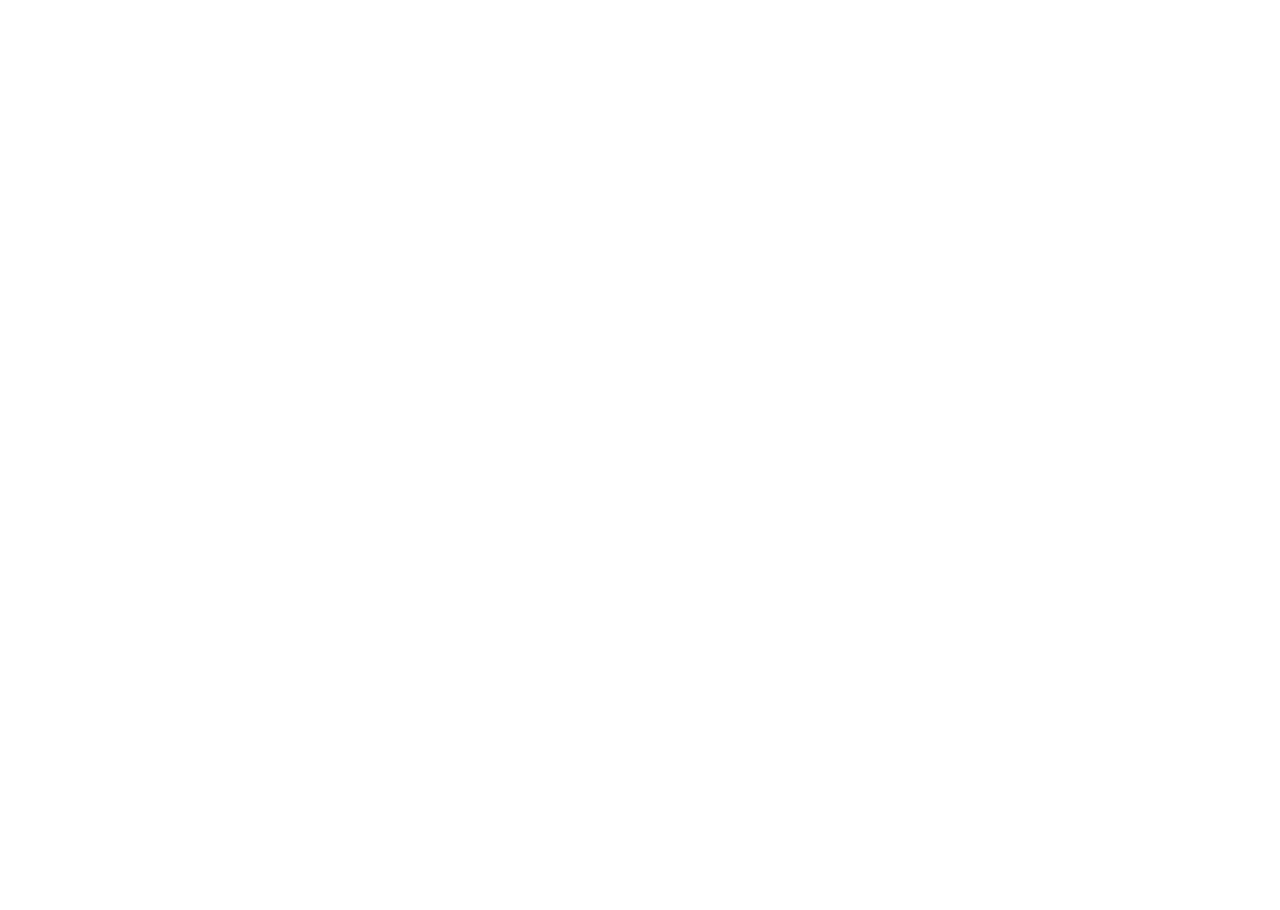
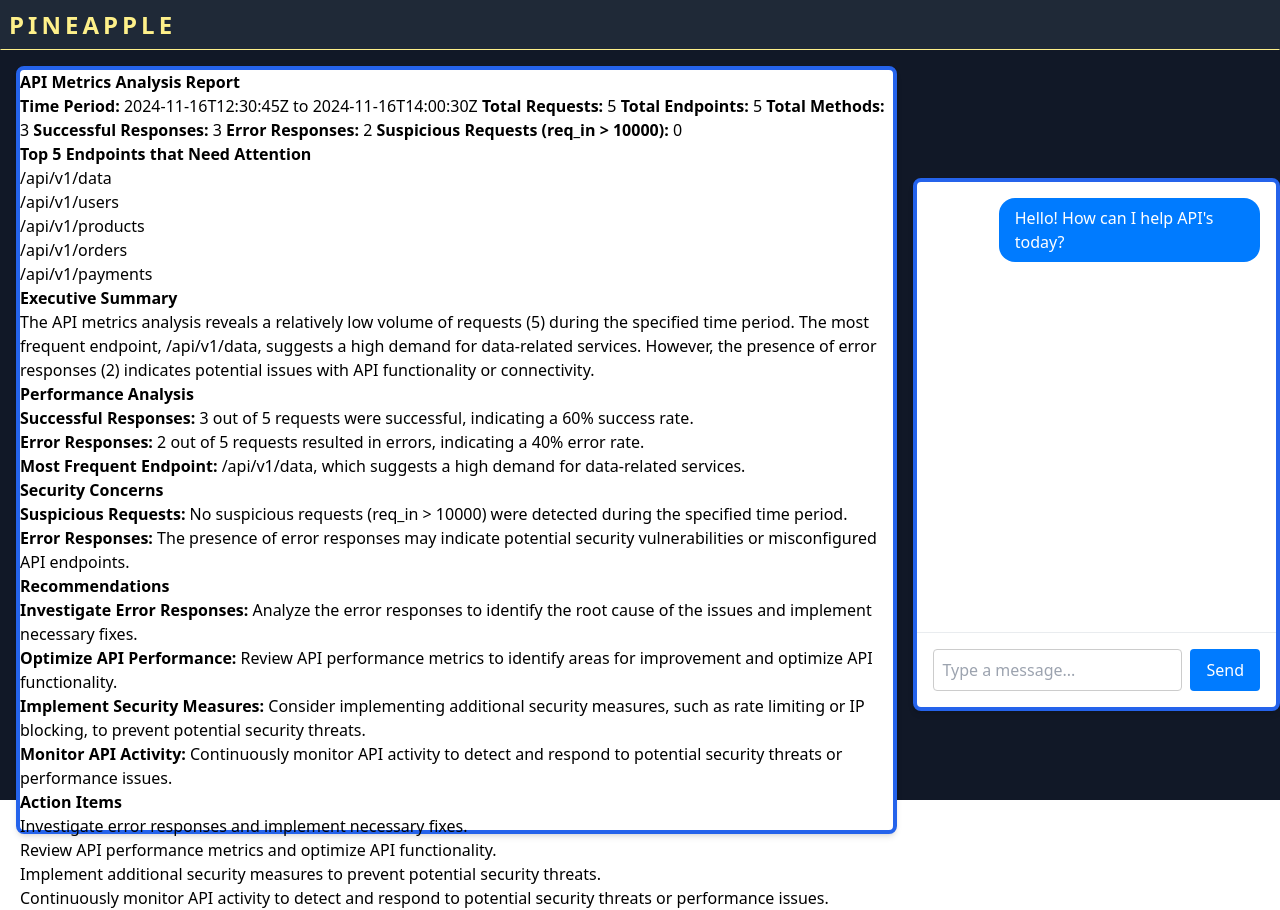
Before and after one commit to AnishG-git/HackUTD2024, a Nuxt app in the folder frontend/: page /report in a window 1280 px wide. Before the commit this address had no page. Before the commit the page ends 800 px from the top, so only its background shows below. Built offline with nearby package versions, Linux system fonts and the light colour scheme.

Commit message:
add report component and page to display markdown content

```diff
--- /dev/null
+++ b/frontend/components/Chat.vue
@@ -0,0 +1,93 @@
+<template>
+    <div class="chat-container">
+        <div class="chat-box">
+            <div class="ai-person-container">
+                <div class="person">Hello! How can I help API's today?</div>
+            </div>
+        </div>
+        <div class="chat-input-container">
+            <input class="chat-input" type="text" placeholder="Type a message..." />
+            <button class="chat-submit">Send</button>
+        </div>
+    </div>
+</template>
+
+<script>
+export default {
+    name: 'ChatComponent'
+}
+</script>
+
+<style scoped>
+.chat-container {
+    display: flex;
+    flex-direction: column;
+    height: 100%;
+}
+
+.chat-box {
+    flex: 1;
+    overflow-y: auto;
+    padding: 1rem;
+}
+
+.chat-input-container {
+    display: flex;
+    padding: 1rem;
+    gap: 0.5rem;
+    border-top: 1px solid #e9ecef;
+}
+
+.chat-input {
+    flex: 1;
+    padding: 0.5rem;
+    border: 1px solid #ccc;
+    border-radius: 4px;
+}
+
+.chat-submit {
+    padding: 0.5rem 1rem;
+    background: #007bff;
+    color: white;
+    border: none;
+    border-radius: 4px;
+    cursor: pointer;
+}
+
+/* Message styles for when you add messages */
+.ai-person-container {
+    margin-bottom: 1rem;
+}
+
+.person {
+    background: #007bff;
+    color: white;
+    padding: 0.5rem 1rem;
+    border-radius: 1rem;
+    margin-left: auto;
+    max-width: 80%;
+    width: fit-content;
+}
+
+.ai {
+    background: #e9ecef;
+    color: black;
+    padding: 0.5rem 1rem;
+    border-radius: 1rem;
+    margin-right: auto;
+    max-width: 80%;
+    width: fit-content;
+}
+
+.person-date,
+.ai-date {
+    font-size: 0.8rem;
+    color: #6c757d;
+    display: block;
+    margin-top: 0.25rem;
+}
+
+.person-date {
+    text-align: right;
+}
+</style>
--- /dev/null
+++ b/frontend/components/Report.vue
@@ -0,0 +1,39 @@
+<template>
+    <div v-html="markdownContent" class=""></div>
+</template>
+
+<script>
+import axios from 'axios';
+import { marked } from 'marked';
+
+export default {
+    data() {
+        return {
+            markdownContent: ''
+        };
+    },
+    props: {
+        filePath: {
+            type: String,
+            required: true
+        }
+    },
+    mounted() {
+        this.loadMarkdown();
+    },
+    methods: {
+        async loadMarkdown() {
+            try {
+                const response = await axios.get(this.filePath);
+                this.markdownContent = marked(response.data);
+            } catch (error) {
+                console.error('Error loading markdown file:', error);
+            }
+        }
+    }
+};
+</script>
+
+<style scoped>
+/* Add any styles you need here */
+</style>
--- a/frontend/components/navbar.vue
+++ b/frontend/components/navbar.vue
@@ -10,11 +10,33 @@
   navigateTo(path);
 };
 
+import { ref } from 'vue'
+
+const fetchChartData = async () => {
+  navigateTo('/report')
+  try {
+    const response = await fetch('http://127.0.0.1:8000/report', {
+      method: 'POST',
+      headers: {
+        'Content-Type': 'application/json',
+      },
+    });
+    if (!response.ok) {
+      throw new Error('Network response was not ok');
+    }
+    const data = await response.json();
+    console.log(data);
+  } catch (error) {
+    console.error('There has been a problem with your fetch operation:', error);
+  }
+};
+
+
 </script>
 
 <template>
   <div
-    class="relative text-white w-screen p-2 bg-gray-800 border border-b-yellow-300 border-l-transparent border-r-transparent border-t-transparent border-b-transparent">
+    class="relative text-white w-screen p-2 bg-gray-800 border border-b-yellow-200 border-l-transparent border-r-transparent border-t-transparent border-b-transparent">
     <div class="grid grid-cols-3 relative z-10">
       <div>
         <h1 class="text-2xl font-bold uppercase space-x-1 text-yellow-200">
@@ -23,19 +45,19 @@
       </div>
       <div></div>
       <div class="flex justify-end">
-        <button class="bg-yellow-300 hover:bg-yellow-600 text-black px-4 mx-4 py-2 rounded" @click="nav('/home')"
+        <button class="bg-yellow-200 hover:bg-yellow-600 text-black px-4 mx-4 py-2 rounded" @click="nav('/home')"
           v-if="loggedIn">
           Home
         </button>
-        <button class="bg-yellow-300 hover:bg-yellow-600 text-black px-4 mx-4 py-2 rounded" @click="nav('/tracking')"
+        <button class="bg-yellow-200 hover:bg-yellow-600 text-black px-4 mx-4 py-2 rounded" @click="nav('/tracking')"
           v-if="loggedIn">
           Tracking
         </button>
-        <button class="bg-yellow-300 hover:bg-yellow-600 text-black px-4 mx-4 py-2 rounded" @click="nav('/report')"
+        <button class="bg-yellow-200 hover:bg-yellow-600 text-black px-4 mx-4 py-2 rounded" @click="fetchChartData()"
           v-if="loggedIn">
           Reports
         </button>
-        <button @click="nav('/profile')" v-if="loggedIn" class="bg-yellow-300 rounded-full p-2 text-black">
+        <button @click="nav('/profile')" v-if="loggedIn" class="bg-yellow-200 rounded-full p-2 text-black">
           <UserCircleIcon class="h-6 w-6" />
         </button>
       </div>
--- /dev/null
+++ b/frontend/pages/home/data.json
@@ -0,0 +1,57 @@
+[
+    {
+      "sdk_key": "550e8400-e29b-41d4-a716-446655440000",
+      "request_id": "123e4567-e89b-12d3-a456-426614174000",
+      "raw_req_id": "REQ001-001",
+      "raw_resp_id": "RESP001-001",
+      "req_in": "2024-11-16T12:30:45Z",
+      "req_out": "2024-11-16T12:30:50Z",
+      "endpoint": "/api/v1/resource",
+      "resp_states": "200 OK",
+      "method": "GET"
+    },
+    {
+      "sdk_key": "d3b07384-d9a2-4b5d-96b9-d44d30821c17",
+      "request_id": "223e4567-e89b-12d3-a456-426614174001",
+      "raw_req_id": "REQ002-002",
+      "raw_resp_id": "RESP002-002",
+      "req_in": "2024-11-16T13:00:00Z",
+      "req_out": "2024-11-16T13:00:05Z",
+      "endpoint": "/api/v1/login",
+      "resp_states": "401 Unauthorized",
+      "method": "POST"
+    },
+    {
+      "sdk_key": "a8d4b167-cbf1-403b-b1f3-5c517b8ef2b0",
+      "request_id": "323e4567-e89b-12d3-a456-426614174002",
+      "raw_req_id": "REQ003-003",
+      "raw_resp_id": "RESP003-003",
+      "req_in": "2024-11-16T13:30:15Z",
+      "req_out": "2024-11-16T13:30:20Z",
+      "endpoint": "/api/v1/logout",
+      "resp_states": "200 OK",
+      "method": "DELETE"
+    },
+    {
+      "sdk_key": "f47ac10b-58cc-4372-a567-0e02b2c3d479",
+      "request_id": "423e4567-e89b-12d3-a456-426614174003",
+      "raw_req_id": "REQ004-004",
+      "raw_resp_id": "RESP004-004",
+      "req_in": "2024-11-16T14:00:30Z",
+      "req_out": "2024-11-16T14:00:40Z",
+      "endpoint": "/api/v1/data",
+      "resp_states": "500 Internal Server Error",
+      "method": "GET"
+    },
+    {
+      "sdk_key": "c9f0f895-dedf-4d49-b045-9a2b0e1e5874",
+      "request_id": "523e4567-e89b-12d3-a456-426614174004",
+      "raw_req_id": "REQ005-005",
+      "raw_resp_id": "RESP005-005",
+      "req_in": "2024-11-16T14:00:30Z",
+      "req_out": "2024-11-16T14:00:40Z",
+      "endpoint": "/api/v1/upload",
+      "resp_states": "201 Created",
+      "method": "POST"
+    }
+  ]
--- /dev/null
+++ b/frontend/pages/report/index.vue
@@ -0,0 +1,37 @@
+<template>
+    <div class="flex flex-col w-screen h-screen bg-gray-900 text-white">
+        <navbar />
+        <div class="flex h-full">
+            <div
+                class="m-4 max-w-screen-lg flex text-black text-md bg-white rounded-lg shadow-md border-blue-600 border-4">
+                <Report filePath="/business_report.md" />
+            </div>
+            <div class="mt-32 w-3/6 h-4/6 text-black text-md bg-white rounded-lg shadow-md border-blue-600 border-4">
+                <Chat>
+
+
+                </Chat>
+            </div>
+
+
+        </div>
+    </div>
+</template>
+
+<script>
+import Report from '@/components/Report.vue';
+export default {
+    name: 'ReportPage',
+    data() {
+        return {
+            // Add your data properties here
+        };
+    },
+    methods: {
+        // Add your methods here
+    },
+    mounted() {
+        // Add your mounted logic here
+    }
+};
+</script>
--- /dev/null
+++ b/frontend/public/business_report.md
@@ -0,0 +1,53 @@
+**API Metrics Analysis Report**
+=====================================
+
+**Time Period:** 2024-11-16T12:30:45Z to 2024-11-16T14:00:30Z
+**Total Requests:** 5
+**Total Endpoints:** 5
+**Total Methods:** 3
+**Successful Responses:** 3
+**Error Responses:** 2
+**Suspicious Requests (req_in > 10000):** 0
+
+**Top 5 Endpoints that Need Attention**
+----------------------------------------
+
+1. /api/v1/data
+2. /api/v1/users
+3. /api/v1/products
+4. /api/v1/orders
+5. /api/v1/payments
+
+**Executive Summary**
+---------------------
+
+The API metrics analysis reveals a relatively low volume of requests (5) during the specified time period. The most frequent endpoint, /api/v1/data, suggests a high demand for data-related services. However, the presence of error responses (2) indicates potential issues with API functionality or connectivity.
+
+**Performance Analysis**
+-----------------------
+
+* **Successful Responses:** 3 out of 5 requests were successful, indicating a 60% success rate.
+* **Error Responses:** 2 out of 5 requests resulted in errors, indicating a 40% error rate.
+* **Most Frequent Endpoint:** /api/v1/data, which suggests a high demand for data-related services.
+
+**Security Concerns**
+---------------------
+
+* **Suspicious Requests:** No suspicious requests (req_in > 10000) were detected during the specified time period.
+* **Error Responses:** The presence of error responses may indicate potential security vulnerabilities or misconfigured API endpoints.
+
+**Recommendations**
+-------------------
+
+1. **Investigate Error Responses:** Analyze the error responses to identify the root cause of the issues and implement necessary fixes.
+2. **Optimize API Performance:** Review API performance metrics to identify areas for improvement and optimize API functionality.
+3. **Implement Security Measures:** Consider implementing additional security measures, such as rate limiting or IP blocking, to prevent potential security threats.
+4. **Monitor API Activity:** Continuously monitor API activity to detect and respond to potential security threats or performance issues.
+
+**Action Items**
+----------------
+
+1. Investigate error responses and implement necessary fixes.
+2. Review API performance metrics and optimize API functionality.
+3. Implement additional security measures to prevent potential security threats.
+4. Continuously monitor API activity to detect and respond to potential security threats or performance issues.
```
Also changed, not shown: package.json (added, +7 -0 lines), 2 other files (tests, documents, lock files or other folders).
